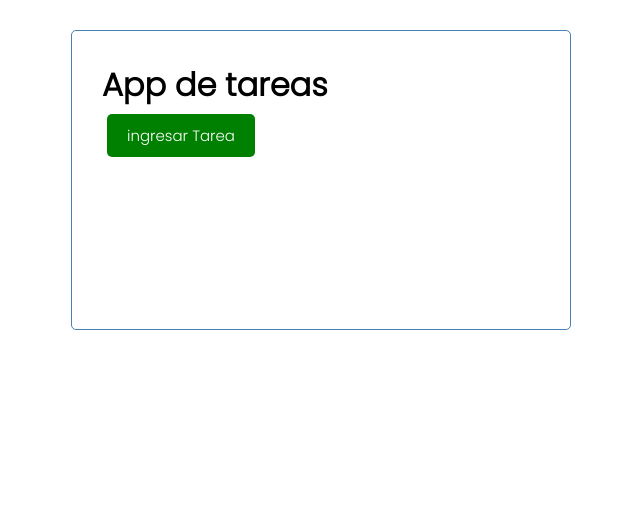
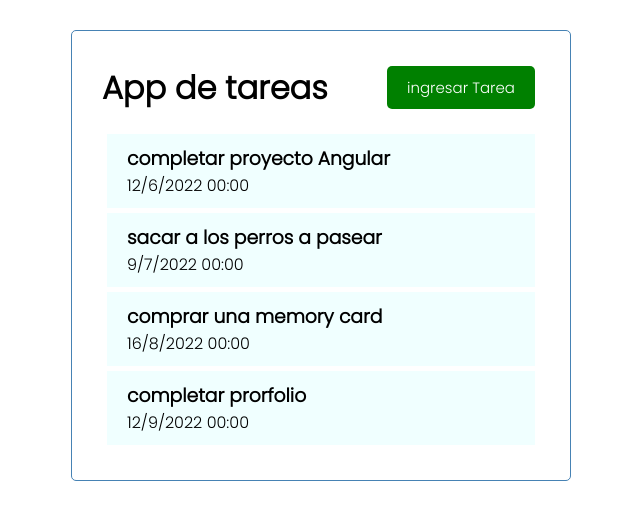
Before and after one commit to leoaz-992/app-Tareas, an Angular app: page / in a window 1280 px wide. Shown: the top 520 px of the page, without its empty margins (319-959 px from the left). Built offline with nearby package versions, Linux system fonts and the light colour scheme.

Commit message:
tasks-item

```diff
--- a/angular.json
+++ b/angular.json
@@ -102,5 +102,8 @@
       }
     }
   },
-  "defaultProject": "app-Tareas"
+  "defaultProject": "app-Tareas",
+  "cli": {
+    "analytics": false
+  }
 }
--- a/src/app/app.component.html
+++ b/src/app/app.component.html
@@ -1,3 +1,4 @@
 <div class="container">
     <app-header></app-header>
+    <app-tasks></app-tasks>
 </div>
--- a/src/app/app.module.ts
+++ b/src/app/app.module.ts
@@ -4,12 +4,16 @@
 import { AppComponent } from './app.component';
 import { HeaderComponent } from './components/header/header.component';
 import { ButtonComponent } from './components/button/button.component';
+import { TasksComponent } from './components/tasks/tasks.component';
+import { TasksItemComponent } from './components/tasks-item/tasks-item.component';
 
 @NgModule({
   declarations: [
     AppComponent,
     HeaderComponent,
-    ButtonComponent
+    ButtonComponent,
+    TasksComponent,
+    TasksItemComponent
   ],
   imports: [
     BrowserModule
--- a/src/app/components/header/header.component.css
+++ b/src/app/components/header/header.component.css
@@ -1,6 +1,6 @@
-.header{
+header{
     display: flex;
     justify-content: space-between;
     align-items: center;
-    margin-bottom: 20 px;
+    margin-bottom: 20px;
 }
--- /dev/null
+++ b/src/app/components/tasks-item/tasks-item.component.css
@@ -0,0 +1,14 @@
+.task{
+    background-color: azure;
+    margin: 5px;
+    padding: 10px 20px;
+    cursor: pointer;
+}
+.task.reminder{
+    border-left: 5px solid greenyellow;
+}
+.task h3{
+    display: flex;
+    align-items: center;
+    justify-content: space-between;
+}
--- /dev/null
+++ b/src/app/components/tasks-item/tasks-item.component.html
@@ -0,0 +1,4 @@
+<div class="task">
+    <h3>{{task.text}}</h3>
+    <p>{{task.day}}</p>
+</div>
--- /dev/null
+++ b/src/app/components/tasks-item/tasks-item.component.ts
@@ -0,0 +1,20 @@
+import { Component, OnInit, Input } from '@angular/core';
+
+import { Task } from 'src/app/Task';
+import { TASKS } from 'src/app/mock-tasks';
+
+@Component({
+  selector: 'app-tasks-item',
+  templateUrl: './tasks-item.component.html',
+  styleUrls: ['./tasks-item.component.css']
+})
+export class TasksItemComponent implements OnInit {
+
+  @Input()task: Task= TASKS[0]
+
+  constructor() { }
+
+  ngOnInit(): void {
+  }
+
+}
--- /dev/null
+++ b/src/app/components/tasks/tasks.component.html
@@ -0,0 +1,5 @@
+
+<app-tasks-item
+    *ngFor="let task of tasks"
+    [task]="task"
+></app-tasks-item>
--- /dev/null
+++ b/src/app/components/tasks/tasks.component.ts
@@ -0,0 +1,20 @@
+import { Component, OnInit } from '@angular/core';
+
+import { Task } from 'src/app/Task';
+import { TASKS } from 'src/app/mock-tasks';
+
+@Component({
+  selector: 'app-tasks',
+  templateUrl: './tasks.component.html',
+  styleUrls: ['./tasks.component.css']
+})
+export class TasksComponent implements OnInit {
+
+  tasks: Task[]= TASKS;
+
+  constructor() { }
+
+  ngOnInit(): void {
+  }
+
+}
--- a/src/app/mock-tasks.ts
+++ b/src/app/mock-tasks.ts
@@ -8,7 +8,7 @@
     },
     {
         id:2,
-        text:"sacr a los perros a pasear",
+        text:"sacar a los perros a pasear",
         day: "9/7/2022 00:00",
         reminder:false
     },
```
Also changed, not shown: src/app/components/tasks/tasks.component.css (added), 2 other files (tests, documents, lock files or other folders).
